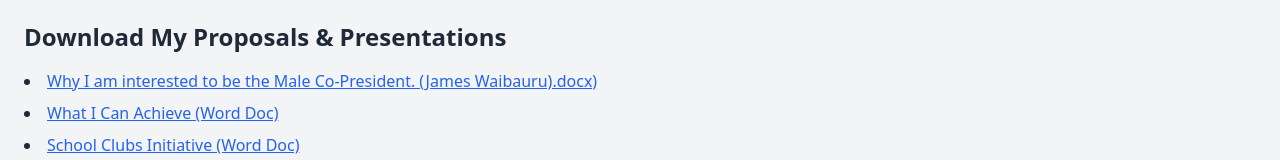
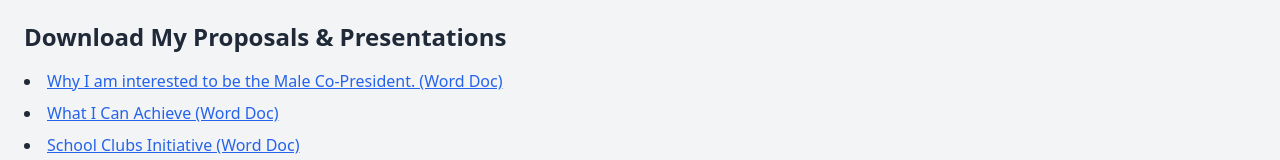
Before and after one commit to james-waibauru/james-campaign-site, a plain HTML site: page index.html in a window 1280 px wide. Shown: the part 597-757 px from the top of the page. Drawn offline with nearby package versions, Linux system fonts and the light colour scheme.

Commit message:
Update index.html

```diff
--- a/index.html
+++ b/index.html
@@ -41,7 +41,7 @@
     <section id="files" class="mb-10">
       <h2 class="text-2xl font-semibold mb-4">Download My Proposals & Presentations</h2>
       <ul class="list-disc list-inside space-y-2">
-        <li><a href="files/files/Why I am interested to be the Male Co-President. (James Waibauru).docxx" class="text-blue-600 underline" download>Why I am interested to be the Male Co-President. (James Waibauru).docx)</a></li>
+        <li><a href="files/files/Why I am interested to be the Male Co-President. (James Waibauru).docxx" class="text-blue-600 underline" download>Why I am interested to be the Male Co-President. (Word Doc)</a></li>
         <li><a href="files/What_I_Can_Achieve.docx" class="text-blue-600 underline">What I Can Achieve (Word Doc)</a></li>
         <li><a href="files/School_Club_Plan.docx" class="text-blue-600 underline" download>School Clubs Initiative (Word Doc)</a>
 
```
